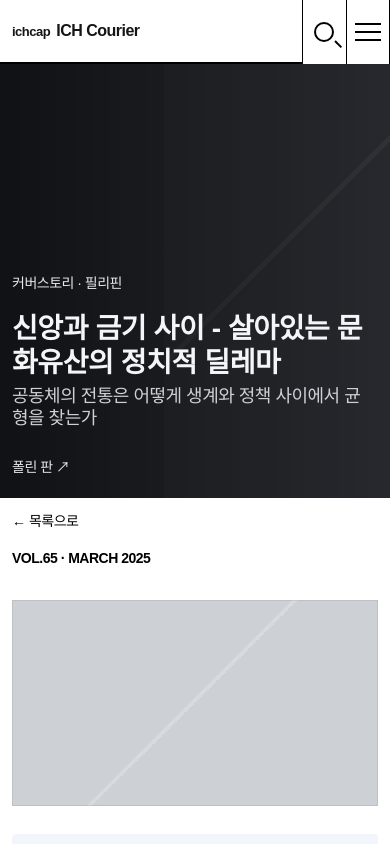
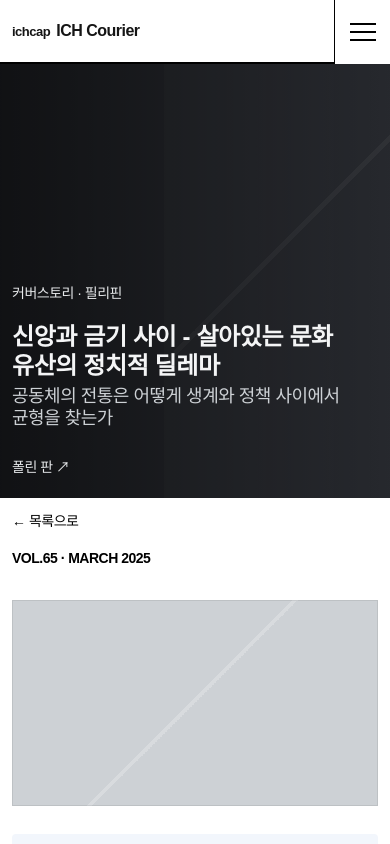
Before and after one commit to jkrakisis/REPO, a website: page prototype/index.html in a window 390 px wide. Shown: the top 844 px of the page. Drawn offline with Linux system fonts and the light colour scheme.

Commit message:
Stabilize prototype header layout

```diff
--- a/prototype/styles.css
+++ b/prototype/styles.css
@@ -30,24 +30,23 @@ button {
   background: var(--color\/background\/bg-color07);
 }
 
-.utility,
-.gnb {
+.utility {
   display: grid;
+  grid-template-columns: 1fr auto;
   align-items: center;
   padding-inline: var(--spacing-lg-64);
   border-bottom: 1px solid var(--color\/gray\/black);
-}
-
-.utility {
-  grid-template-columns: 1fr auto;
   min-height: 55px;
   padding-block: var(--spacing-sm-12);
 }
 
 .gnb {
-  grid-template-columns: 1fr auto 1fr;
+  display: grid;
+  grid-template-columns: minmax(0, 1fr) 60px auto;
+  align-items: stretch;
+  padding-left: var(--spacing-lg-64);
+  border-bottom: 2px solid var(--color\/gray\/black);
   min-height: 60px;
-  border-bottom-width: 2px;
 }
 
 .volume,
@@ -61,8 +60,8 @@ button {
 .gnb-left {
   display: flex;
   align-items: stretch;
-  justify-self: start;
   height: 100%;
+  min-width: 0;
 }
 
 .volume {
@@ -79,6 +78,7 @@ button {
   align-items: center;
   gap: var(--spacing-sm-12);
   min-width: 251px;
+  padding-right: var(--spacing-md-32);
   justify-content: flex-start;
 }
 
@@ -122,6 +122,8 @@ button {
 }
 
 .main-nav {
+  display: flex;
+  align-items: stretch;
   height: 100%;
   border-left: 1px solid var(--color\/gray\/black);
 }
@@ -138,7 +140,9 @@ button {
 }
 
 .header-actions {
-  justify-self: end;
+  display: flex;
+  align-items: stretch;
+  justify-self: stretch;
   height: 100%;
   border-left: 1px solid var(--color\/gray\/black);
 }
@@ -157,7 +161,8 @@ button {
 }
 
 .global-center {
-  justify-self: center;
+  align-self: stretch;
+  justify-self: stretch;
   border-left: 1px solid var(--color\/gray\/black);
 }
 
@@ -216,6 +221,13 @@ button {
 .icon-menu span::after {
   top: 8px;
 }
+
+.header-actions::before,
+.header-actions::after {
+  content: "";
+  display: none;
+}
+
 
 .sub-visual {
   position: relative;
@@ -606,9 +618,12 @@ address {
 }
 
 @media (max-width: 1199px) {
-  .utility,
+  .utility {
+    padding-inline: var(--spacing-md-32);
+  }
+
   .gnb {
-    padding-inline: var(--spacing-md-32);
+    padding-left: var(--spacing-md-32);
   }
 
   .sub-visual-inner,
@@ -628,18 +643,31 @@ address {
 }
 
 @media (max-width: 767px) {
+  html,
+  body {
+    width: 100%;
+    max-width: 100%;
+    overflow-x: hidden;
+  }
+
   .utility {
     display: none;
   }
 
+  .site-header,
+  .gnb,
+  .sub-visual,
+  .article-shell,
+  .site-footer {
+    width: 100%;
+    max-width: 100%;
+  }
+
   .gnb {
-    position: relative;
-    display: flex;
-    justify-content: space-between;
+    display: grid;
+    grid-template-columns: minmax(0, 1fr) 56px;
     min-height: 64px;
-    width: 100vw;
-    max-width: 100vw;
-    padding: 0 88px 0 var(--spacing-sm-16);
+    padding-left: var(--spacing-sm-16);
     overflow: hidden;
   }
 
@@ -665,12 +693,33 @@ address {
     position: fixed;
     top: 0;
     right: 0;
-    flex: 0 0 88px;
-    width: 88px;
+    display: flex;
+    justify-content: flex-end;
+    width: 56px;
+    min-width: 56px;
     height: 64px;
-    margin-left: 0;
+    border-left: 1px solid var(--color\/gray\/black);
     background: var(--color\/background\/bg-color07);
-    z-index: 30;
+    z-index: 100;
+  }
+
+  .header-actions::before,
+  .header-actions::after {
+    position: absolute;
+    left: 15px;
+    display: block;
+    width: 26px;
+    height: 2px;
+    background: var(--color\/gray\/black);
+  }
+
+  .header-actions::before {
+    top: 23px;
+    box-shadow: 0 8px 0 var(--color\/gray\/black);
+  }
+
+  .header-actions::after {
+    top: 39px;
   }
 
   .brand-rule,
@@ -681,8 +730,17 @@ address {
 
   .header-actions button,
   .global-center {
-    width: 44px;
+    width: 56px;
     min-height: 64px;
+  }
+
+  .header-actions .icon-search {
+    display: none;
+  }
+
+  .header-actions .icon-menu {
+    display: grid;
+    border-right: 0;
   }
 
   .sub-visual {
@@ -704,15 +762,17 @@ address {
   }
 
   .sub-visual h1 {
-    max-width: calc(100vw - 32px);
-    font-size: 28px;
+    width: 100%;
+    max-width: 330px;
+    font-size: 24px;
     white-space: normal;
     word-break: break-all;
     overflow-wrap: break-word;
   }
 
   .subtitle {
-    max-width: calc(100vw - 32px);
+    width: 100%;
+    max-width: 330px;
     margin-bottom: var(--spacing-md-40);
     word-break: break-all;
     overflow-wrap: break-word;
```
